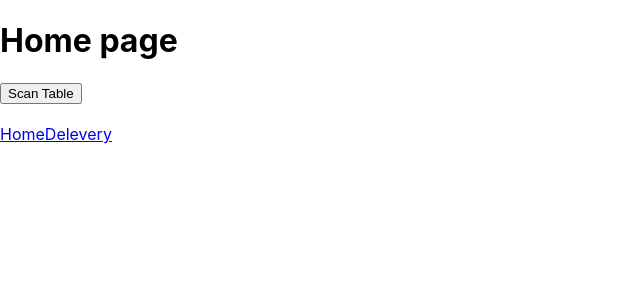
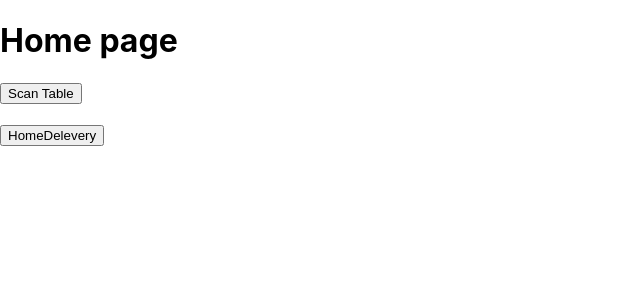
Before and after one commit to sumedhtare/digitalmenu, a React (Create React App) app: page / in a window 1280 px wide. Shown: the top 300 px of the page, without its empty margins (0-640 px from the left). Built offline with nearby package versions, Linux system fonts and the light colour scheme; no server answers; the database is empty.

Commit message:
scan fix

```diff
--- a/src/pages/dashboard/dashboard.js
+++ b/src/pages/dashboard/dashboard.js
@@ -3,8 +3,6 @@ import firebase from "firebase/app";
 import "firebase/database";
 import './dashboard.css';
 import QRCode from "react-qr-code";
-
-
 import { Link } from 'react-router-dom';
 
 const initMenuType = [
@@ -41,7 +39,6 @@ const Dashboard = () => {
     const [menuType, setMenuType] = useState(initMenuType[0].value)
     const [dishType, setDishType] = useState(initDishType[0].value)
     const [tableNo, setTableNo] = useState('')
-
     useEffect(() => {
         firebase.database().ref('menu/').on('value', (snapshot) => {
             let databaseVal = snapshot.val();
--- a/src/pages/home/home.js
+++ b/src/pages/home/home.js
@@ -1,15 +1,17 @@
 import React ,{useState} from 'react'
 import { Link } from "react-router-dom";
 import BarcodeScannerComponent from "react-webcam-barcode-scanner";
+import { useHistory } from "react-router-dom";
 
 const Home =()=>{
     const [shouldScan, setShouldScan] = useState(false)
     const [ data, setData ] = React.useState('Not Found');
+    const history = useHistory()
 
     const handleData =(data)=>{
         console.log('handleData', data)
         setData(data.text)
-        window.push('/menu?q=table&no='+data.text)
+        history.push('/menu?q=table&no=1')
     }
 
     return (
@@ -19,7 +21,7 @@ const Home =()=>{
            <button onClick={()=>setShouldScan(true)}>Scan Table</button>
             <br/>
             <br/>
-            <Link to="/menu?q=home">HomeDelevery</Link>
+            <button onClick={()=>history.push('/menu?q=home')}>HomeDelevery</button>
 
             {shouldScan && <div>
              <BarcodeScannerComponent
```
